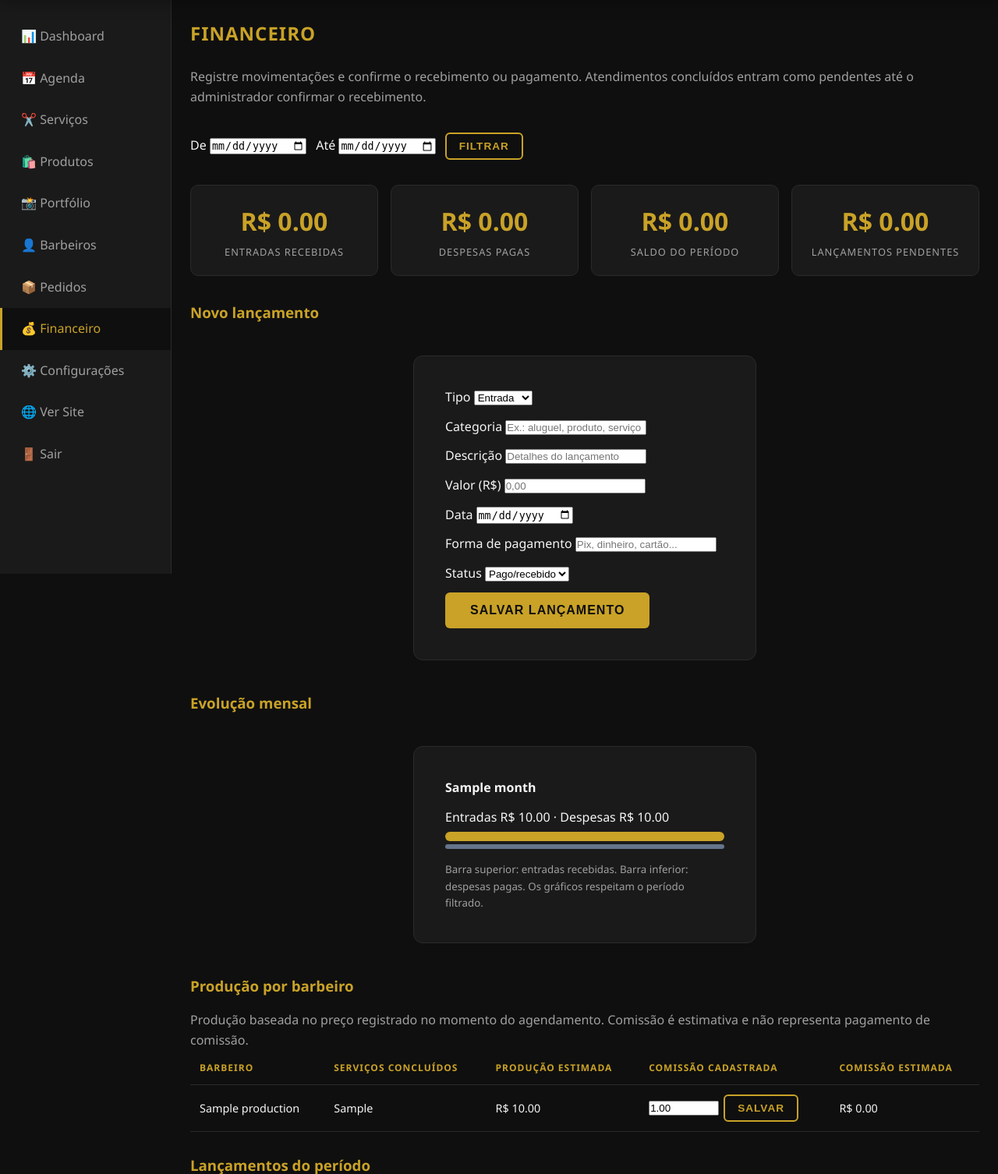
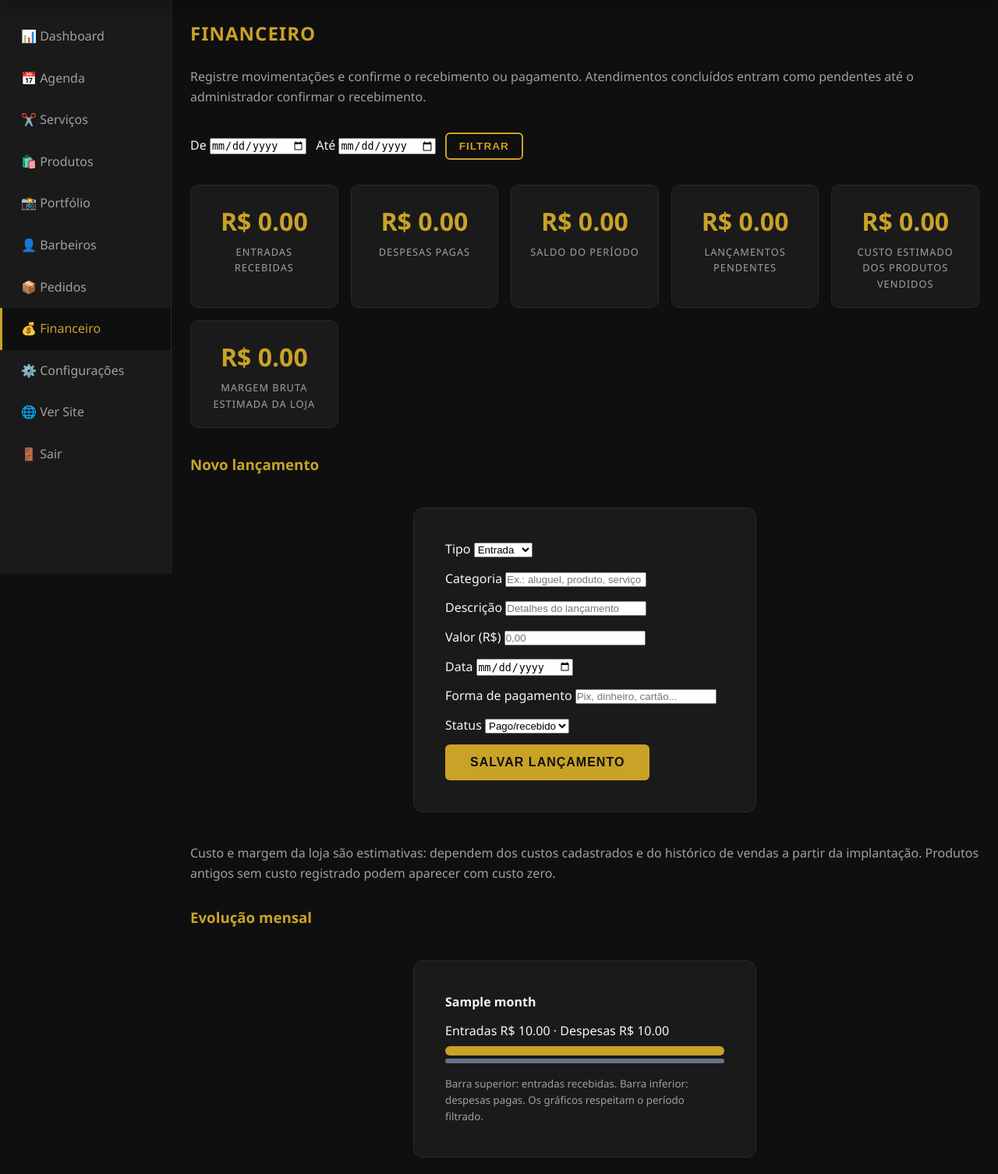
Before and after one commit to rafael-giovanini/barberflow, a FastAPI app: template templates/admin/financeiro.html in a window 1280 px wide. Shown: the part 66-1572 px from the top of the page at 78% size. Run offline with FastAPI, Linux system fonts and the light colour scheme; data comes from the database, SQL or seed files in the repository; the template is opened without the code that fills it: most values are stand-ins (such as "Sample title", 1, 10 or a date in 2020).

Commit message:
Show estimated store gross margin in finance dashboard

```diff
--- a/templates/admin/financeiro.html
+++ b/templates/admin/financeiro.html
@@ -31,6 +31,8 @@
       <div class="stat-card"><div class="stat-value">R$ {{ "%.2f"|format(totals.expense_cents / 100) }}</div><div class="stat-label">Despesas pagas</div></div>
       <div class="stat-card"><div class="stat-value">R$ {{ "%.2f"|format(net_cents / 100) }}</div><div class="stat-label">Saldo do período</div></div>
       <div class="stat-card"><div class="stat-value">R$ {{ "%.2f"|format(totals.pending_cents / 100) }}</div><div class="stat-label">Lançamentos pendentes</div></div>
+      <div class="stat-card"><div class="stat-value">R$ {{ "%.2f"|format(stock_costs.cogs_cents / 100) }}</div><div class="stat-label">Custo estimado dos produtos vendidos</div></div>
+      <div class="stat-card"><div class="stat-value">R$ {{ "%.2f"|format((store_revenue.income_cents - stock_costs.cogs_cents) / 100) }}</div><div class="stat-label">Margem bruta estimada da loja</div></div>
     </div>
 
     <h3 style="color:var(--dourado); margin:28px 0 16px;">Novo lançamento</h3>
@@ -48,6 +50,8 @@
       </label>
       <div style="align-self:end"><button class="btn btn-dourado" type="submit">Salvar lançamento</button></div>
     </form>
+
+    <p class="text-muted">Custo e margem da loja são estimativas: dependem dos custos cadastrados e do histórico de vendas a partir da implantação. Produtos antigos sem custo registrado podem aparecer com custo zero.</p>
 
     <h3 style="color:var(--dourado); margin:28px 0 16px;">Evolução mensal</h3>
     {% set max_month_value = ([1] + (monthly | map(attribute='income_cents') | list) + (monthly | map(attribute='expense_cents') | list)) | max %}
```
